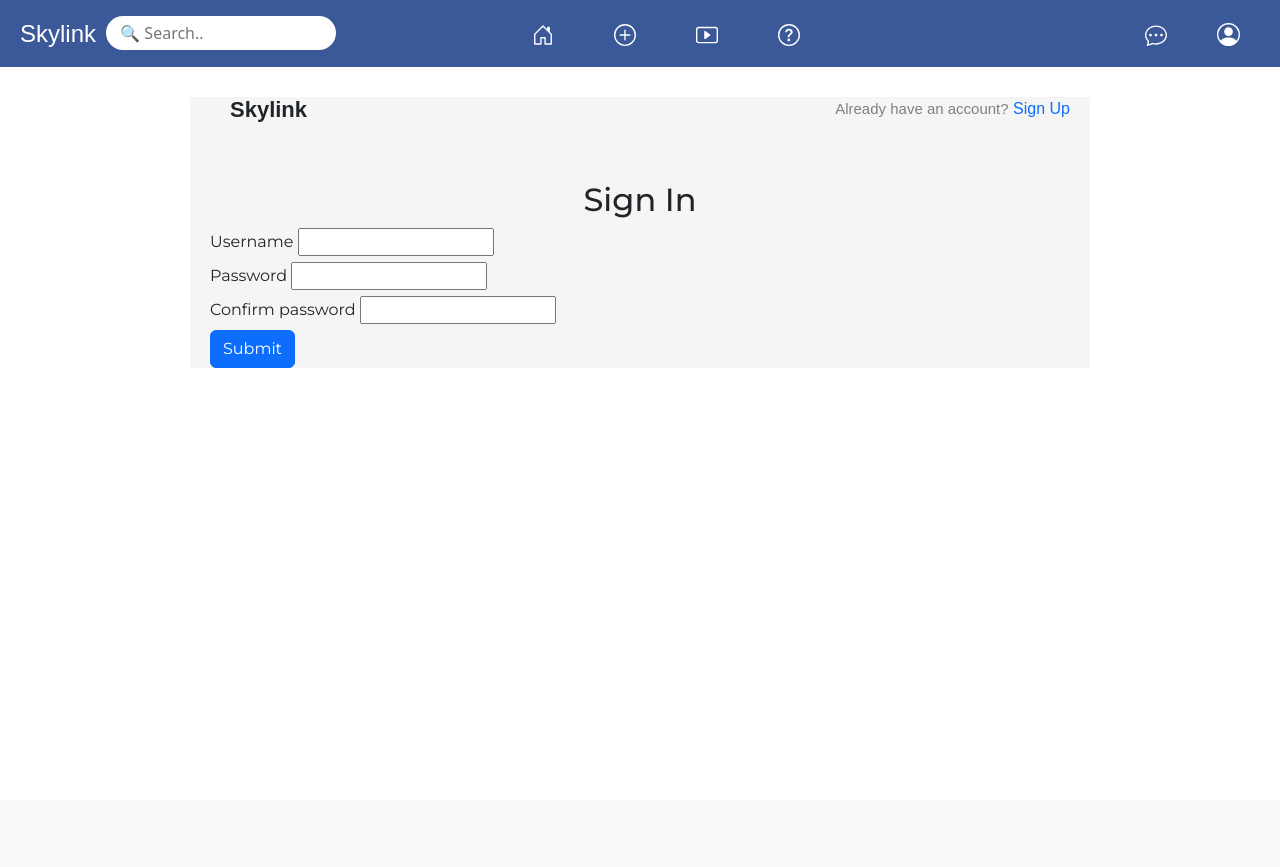
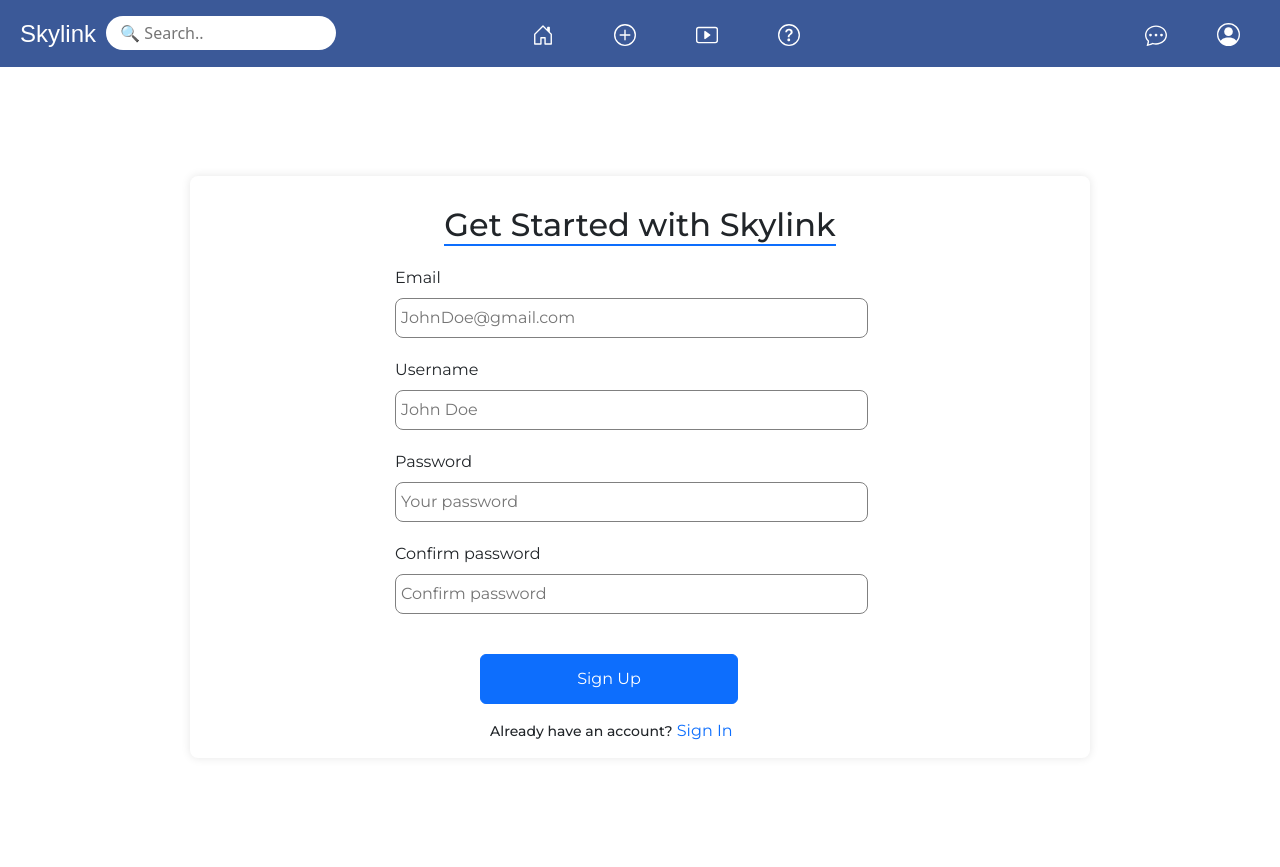
Before and after one commit to RajaShirjeel/Social-Media-App-Django, a Django app: page /user/signup/ in a window 1280 px wide. Before the commit the page ends 368 px from the top, so only its background shows below. Run offline with Django 4.2, Linux system fonts and the light colour scheme.

Commit message:
Update user registration and login features

```diff
--- a/my_social_media/static/css/style.css
+++ b/my_social_media/static/css/style.css
@@ -17,7 +17,7 @@
     justify-content: space-between;
     padding: 10px 20px;
     color: white;
-    margin-bottom: 30px;
+    /* margin-bottom: 30px; */
 }
 
 .logo-flex{
@@ -129,22 +129,16 @@
     display: flex;
     justify-content: center;
     align-items: center;
+    height: 100vh;
     font-family: 'Montserrat', sans-serif;
 }
 
 .form-holder{
     padding: 0 20px;
-    background-color: #F5F5F5;
+    background-color: #ffffff;
     width: 900px;
-}
-
-
-.form-header{
-    display: flex;
-    font-family: 'Poppins', sans-serif;
-    justify-content: space-between;
-    margin-left: 20px;
-    margin-bottom: 50px;
+    box-shadow: 0 0 10px rgba(0, 0, 0, 0.1);
+    border-radius: 8px;
 }
 
 .form-logo{
@@ -168,5 +162,49 @@
 }
 
 .form-heading{
+    padding-top: 30px;
     align-self: center;
+    margin-bottom: 20px;
+    border-bottom: 2px solid #0d6efd;
 }
+
+.form-labels-inputs{
+    margin-left: 185px;
+}
+
+.form-label{
+    display: block;
+}
+
+.form-inputs{
+    border-radius: 8px;
+    border: 1px solid gray;
+    margin-bottom: 20px;
+    width: 70%;
+    height: 40px;
+    padding: 5px;
+
+}
+
+.signup-button{
+    margin-top: 20px;
+    margin-left: 270px;
+    margin-bottom: 15px;
+    width: 30%;
+    height: 50px;
+}
+
+.form-par{
+    font-size: 14px;
+    display: inline-block;
+    font-weight: 500;
+}
+
+.form-redirect-link{
+    display: inline-block;
+    text-decoration: none;
+}
+
+.redirect-to-log{
+    margin-left: 280px;
+}
--- a/my_social_media/users/forms.py
+++ b/my_social_media/users/forms.py
@@ -3,20 +3,20 @@ from django import forms
 from .models import CustomUser
 
 class CustomUserForm(forms.ModelForm):
-    password = forms.CharField(widget=forms.PasswordInput(attrs={'class': 'form-inputs', 'id': 'password'}))
-    confirm_password = forms.CharField(widget=forms.PasswordInput(attrs={'class': 'form-inputs', 'id': 'confirm_password'}))
+    password = forms.CharField(widget=forms.PasswordInput(attrs={'class': 'form-inputs', 'id': 'password', 'placeholder': 'Your password'}))
+    confirm_password = forms.CharField(widget=forms.PasswordInput(attrs={'class': 'form-inputs', 'id': 'confirm_password', 'placeholder': 'Confirm password'}))
 
 
     class Meta:
         model = CustomUser
         fields = ('username', 'email')
         widgets = {
-            'username': forms.TextInput(attrs={"class": "form-inputs"}),
-            'email': forms.TextInput(attrs={"class": "form-inputs"})
+            'username': forms.TextInput(attrs={"placeholder": 'John Doe', "class": "form-inputs"}),
+            'email': forms.TextInput(attrs={"placeholder": 'JohnDoe@gmail.com', "class": "form-inputs"})
         }
         labels = {
             'username': 'Username',
-            'email': 'Email Address',
+            'email': 'Email',
             'password': 'Password',
             'confirm_password': 'Confirm Password'
         }
@@ -31,3 +31,8 @@ class CustomUserForm(forms.ModelForm):
             raise forms.ValidationError("Passwords do not match")
 
         return cleaned_data
+
+
+class LoginForm(forms.Form):
+    password = forms.CharField(widget=forms.PasswordInput(attrs={'class': 'form-inputs', 'id': 'password', 'placeholder': 'Your password'}))
+    email = forms.EmailField(widget=forms.EmailInput(attrs={'class': 'form-inputs', 'id': 'email', 'placeholder': 'JohnDoe@gmail.com'}))
--- a/my_social_media/users/templates/users/register.html
+++ b/my_social_media/users/templates/users/register.html
@@ -3,19 +3,20 @@
 {% block content %}
     <div class="form-container">
         <div class="form-holder">
-            <div class="form-header">
-                <h1 class="form-logo">Skylink</h1>
-                <div class="form-links">
-                    <h2 class="form-redirect">Already have an account? </h2>
-                    <a href="#" class="form-re-link">Sign Up</a>
+            <div class="form-content">
+                <h2 class="form-heading">Get Started with Skylink</h2>
+                <form method="post">
+                    {% csrf_token %}
+                    <div class="form-labels-inputs">
+
+                        <div class="form-group">
+                            <label for="{{form.email.id_for_label}}" class="form-label">{{form.email.label}}</label>
+                            {{form.email}}
+                            {% for error in form.email.errors %}
+                                <span class="error">{{ error }}</span>
+                            {% endfor %}
                         </div>
 
-            </div>
-
-            <div class="form-content">
-                <h2 class="form-heading">Sign In</h2>
-                <form method="post">
-                    {% csrf_token %}
                         <div class="form-group">
                             <label for="{{form.username.id_for_label}}" class="form-label">{{form.username.label}}</label>
                             {{form.username}}
@@ -39,12 +40,14 @@
                                 <span class="error">{{ error }}</span>
                             {% endfor %}
                         </div>
-                    <input type="submit" class="btn btn-primary">
+                    </div>
+                    <input type="submit" class="btn btn-primary signup-button" value="Sign Up">
                 </form>
+                <div class="redirect-to-log">
+
+                    <p class="form-par">Already have an account? </p>
+                    <a href="#" class="form-redirect-link">Sign In</a>
                 </div>
-
-            <div class="form-help">
-
             </div>
         </div>
     </div>
--- a/my_social_media/users/urls.py
+++ b/my_social_media/users/urls.py
@@ -5,5 +5,6 @@ from . import views
 app_name = 'users'
 
 urlpatterns = [
-    path('signup/', views.signup, name='signup')
+    path('signup/', views.signup, name='signup'),
+    path('login/', views.user_login, name='login')
 ]
--- a/my_social_media/users/views.py
+++ b/my_social_media/users/views.py
@@ -1,7 +1,8 @@
 from django.shortcuts import render
+from django.contrib.auth import authenticate, login, logout
+from django.contrib import messages
 
-
-from .forms import CustomUserForm
+from .forms import CustomUserForm, LoginForm
 
 # Create your views here.
 def signup(request):
@@ -13,3 +14,22 @@ def signup(request):
     else:
         form = CustomUserForm()
         return render(request, 'users/register.html', {'form': form})
+
+
+def user_login(request):
+    if request.method == 'POST':
+        form = LoginForm(request.POST)
+        if form.is_valid():
+            email = form.cleaned_data['email']
+            password = form.cleaned_data['password']
+            user = authenticate(email=email, password=password)
+
+            if user is not None:
+                login(request, user)
+
+            else:
+                messages.error(request, 'Invalid email or password')
+
+    else:
+        form = LoginForm()
+        return render(request, 'users/login.html', {'form': form})
```
Also changed, not shown: my_social_media/users/templates/users/login.html (+43 -0 lines). Lines whose indentation alone changed are shown as unchanged.
